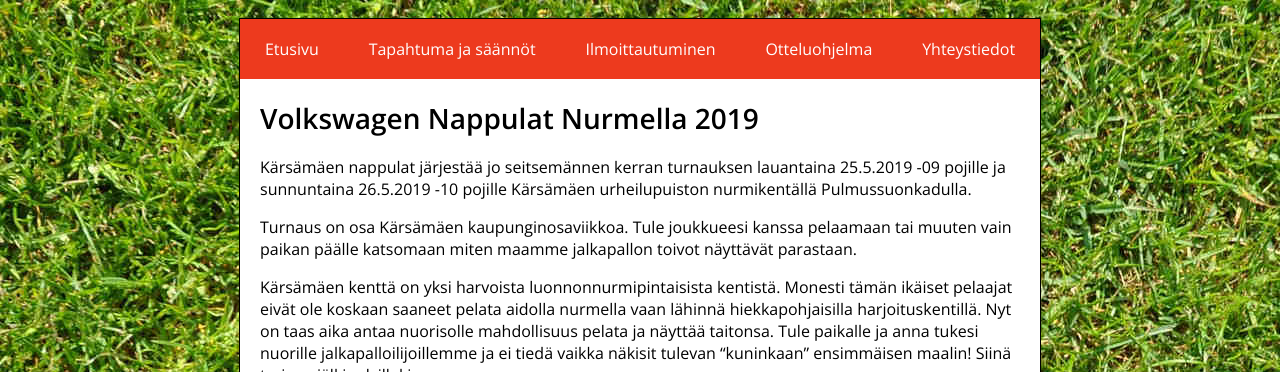
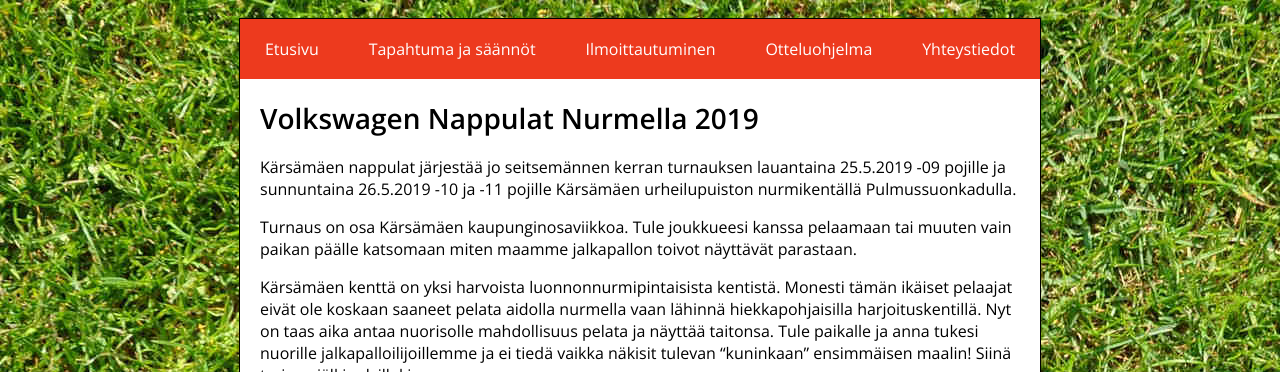
Before and after one commit to nappulatnurmella/nappulatnurmella.github.io, a Jekyll site: the page built from index.md, in a window 1280 px wide. Shown: the top 372 px of the page. Built offline with Jekyll 4.4.1, drawn with Linux system fonts in a browser that asks for light colours; our own code applies the rules of GitHub Pages for plain Markdown files.

Commit message:
Small fixes

```diff
--- a/index.md
+++ b/index.md
@@ -5,8 +5,8 @@ layout: default
 # Volkswagen Nappulat Nurmella 2019
 
 Kärsämäen nappulat järjestää jo seitsemännen kerran turnauksen
-lauantaina 25.5.2019 -09 pojille ja sunnuntaina 26.5.2019 -10 pojille
-Kärsämäen urheilupuiston nurmikentällä Pulmussuonkadulla.
+lauantaina 25.5.2019 -09 pojille ja sunnuntaina 26.5.2019 -10 ja -11
+pojille Kärsämäen urheilupuiston nurmikentällä Pulmussuonkadulla.
 
 Turnaus on osa Kärsämäen kaupunginosaviikkoa. Tule joukkueesi kanssa
 pelaamaan tai muuten vain paikan päälle katsomaan miten maamme
```
Also changed, not shown: yhteystiedot.md (+1 -1 lines).
